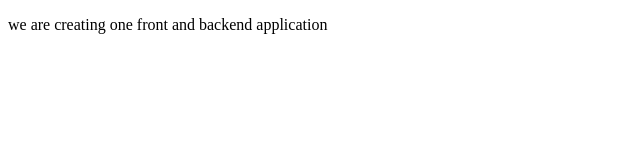
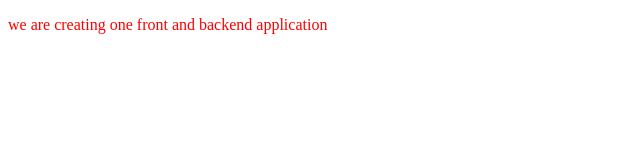
Before and after one commit to Chetan8513/JavaCodes, a plain HTML site: page index.html in a window 1280 px wide. Shown: the whole page, without its empty margins (0-640 px from the left). Drawn offline with Linux system fonts and the light colour scheme.

Commit message:
css file added

```diff
--- a/index.html
+++ b/index.html
@@ -4,9 +4,9 @@
     <meta charset="UTF-8">
     <meta name="viewport" content="width=device-width, initial-scale=1.0">
     <title>welcome to git testing </title>
-<P>we are creating one front and backend application</P>
+    <link rel="stylesheet" href="style.css">
  </head>
  <body>
-
+    <p>we are creating one front and backend application</p>
  </body>
- </html>
+ </html
--- /dev/null
+++ b/style.css
@@ -0,0 +1,3 @@
+p{
+    color:red;
+}
```
